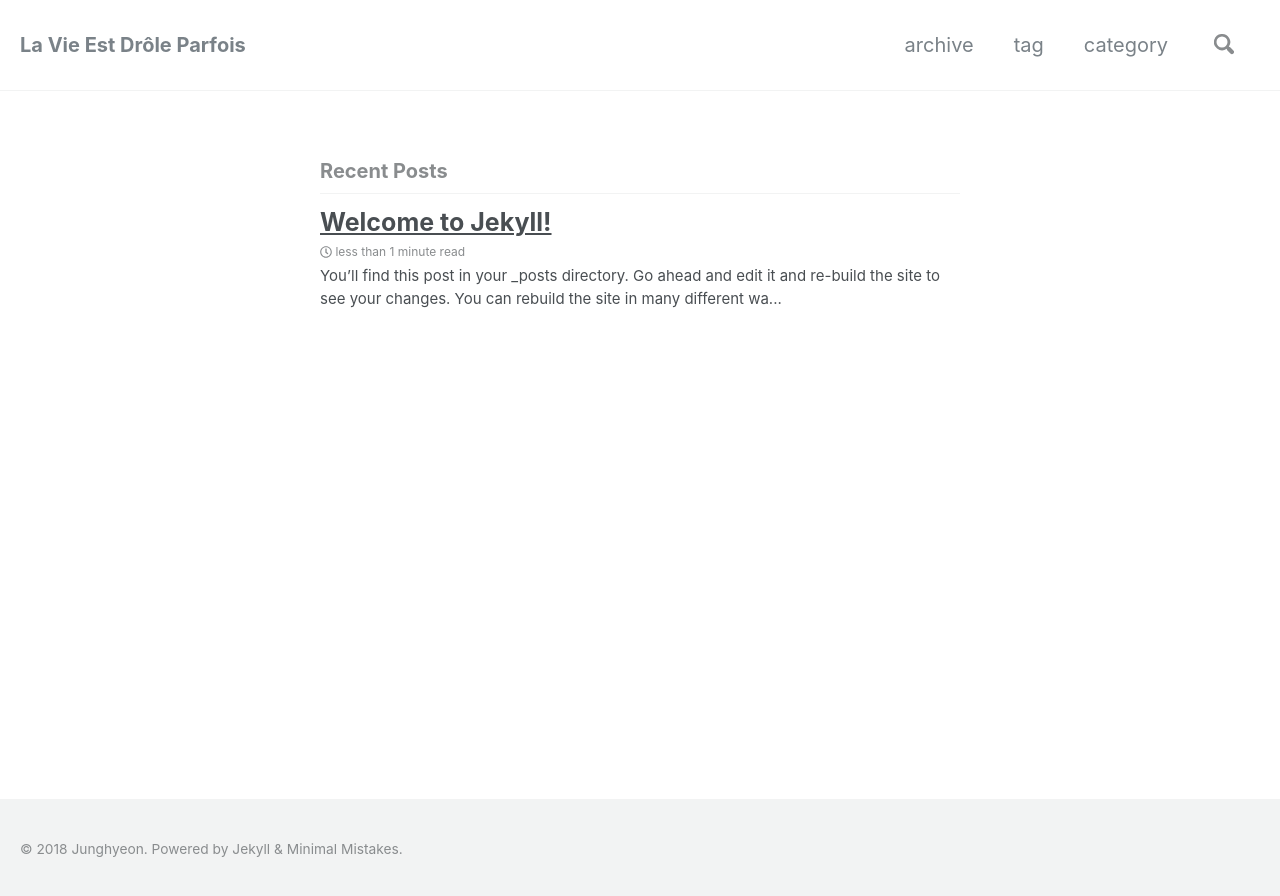
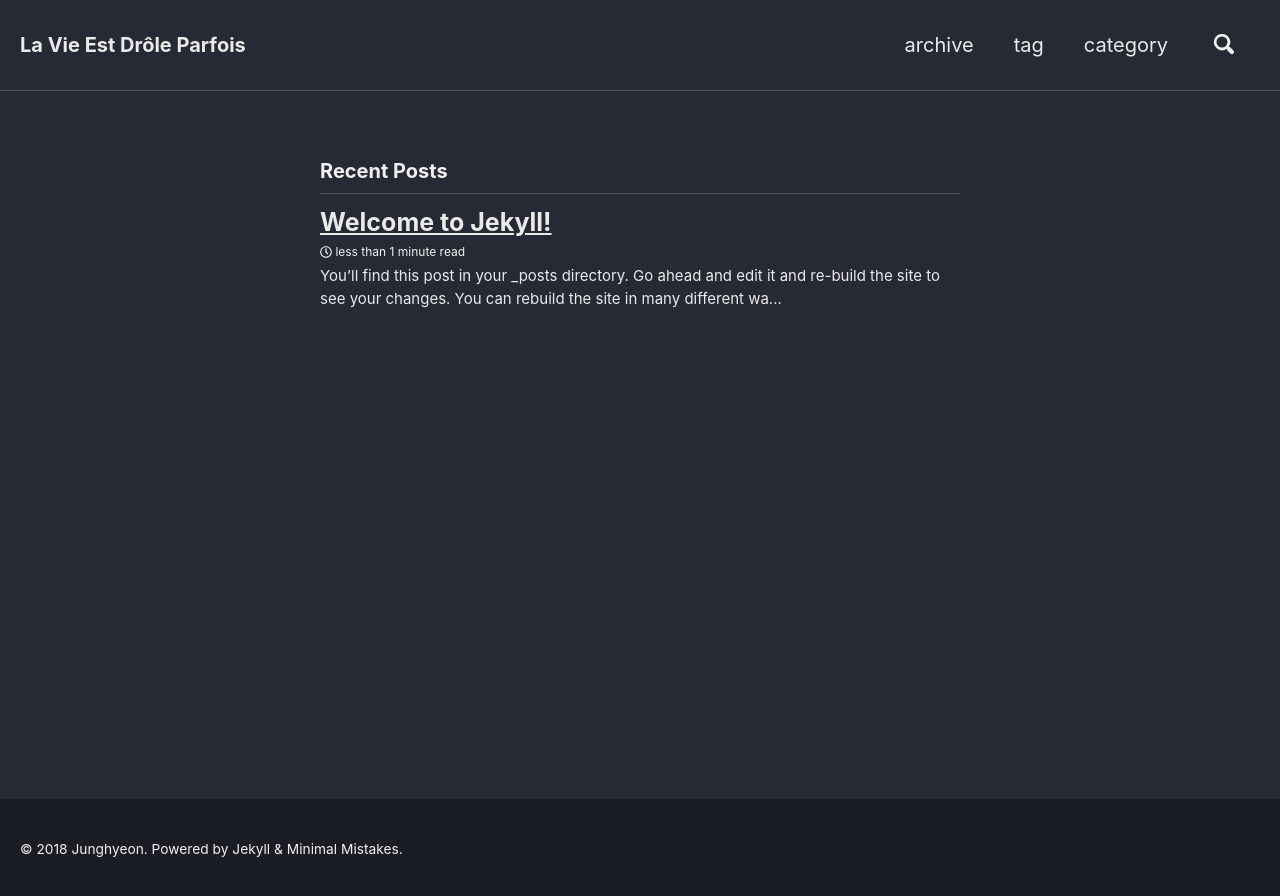
Before and after one commit to empty-datalake/empty-datalake.github.io, a Jekyll site: the page built from index.html, in a window 1280 px wide. Shown: the top 896 px of the page. Built offline with Jekyll 4.4.1, drawn with Linux system fonts in a browser that asks for light colours; nearby versions of some CDN libraries; the list of posts is cut into pages by our own code.

Commit message:
Update _config.yml

```diff
--- a/_config.yml
+++ b/_config.yml
@@ -13,7 +13,7 @@
 # theme                  : "minimal-mistakes-jekyll"
 # remote_theme           : "mmistakes/minimal-mistakes"
 remote_theme           : "mmistakes/minimal-mistakes"
-minimal_mistakes_skin    : "default" # "air", "aqua", "contrast", "dark", "dirt", "neon", "mint", "plum", "sunrise"
+minimal_mistakes_skin    : "dark" # "air", "aqua", "contrast", "dark", "dirt", "neon", "mint", "plum", "sunrise"
 
 # Site Settings
 locale                   : "en-US"
@@ -21,7 +21,7 @@ title                    : "La Vie Est Drôle Parfois"
 title_separator          : ":"
 name                     : "Junghyeon"
 description              : "Wanna be Amazing."
-url                      : "https://null-brain.github.io" # the base hostname & protocol for your site e.g. "https://mmistakes.github.io"
+url                      : "https://empty-datalake.github.io" # the base hostname & protocol for your site e.g. "https://mmistakes.github.io"
 baseurl                  : # the subpath of your site, e.g. "/blog"
 repository               : # GitHub username/repo-name e.g. "mmistakes/minimal-mistakes"
 teaser                   : # path of fallback teaser image, e.g. "/assets/images/500x300.png"
```
